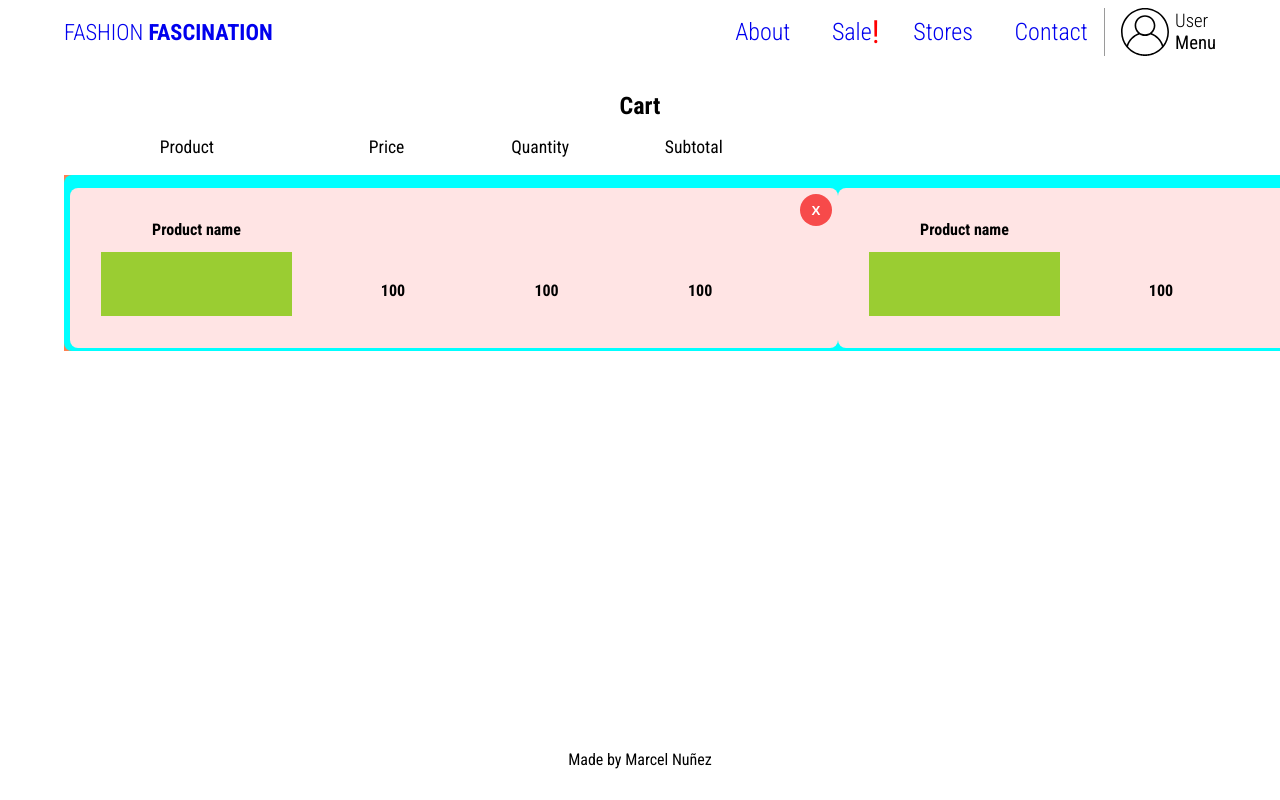
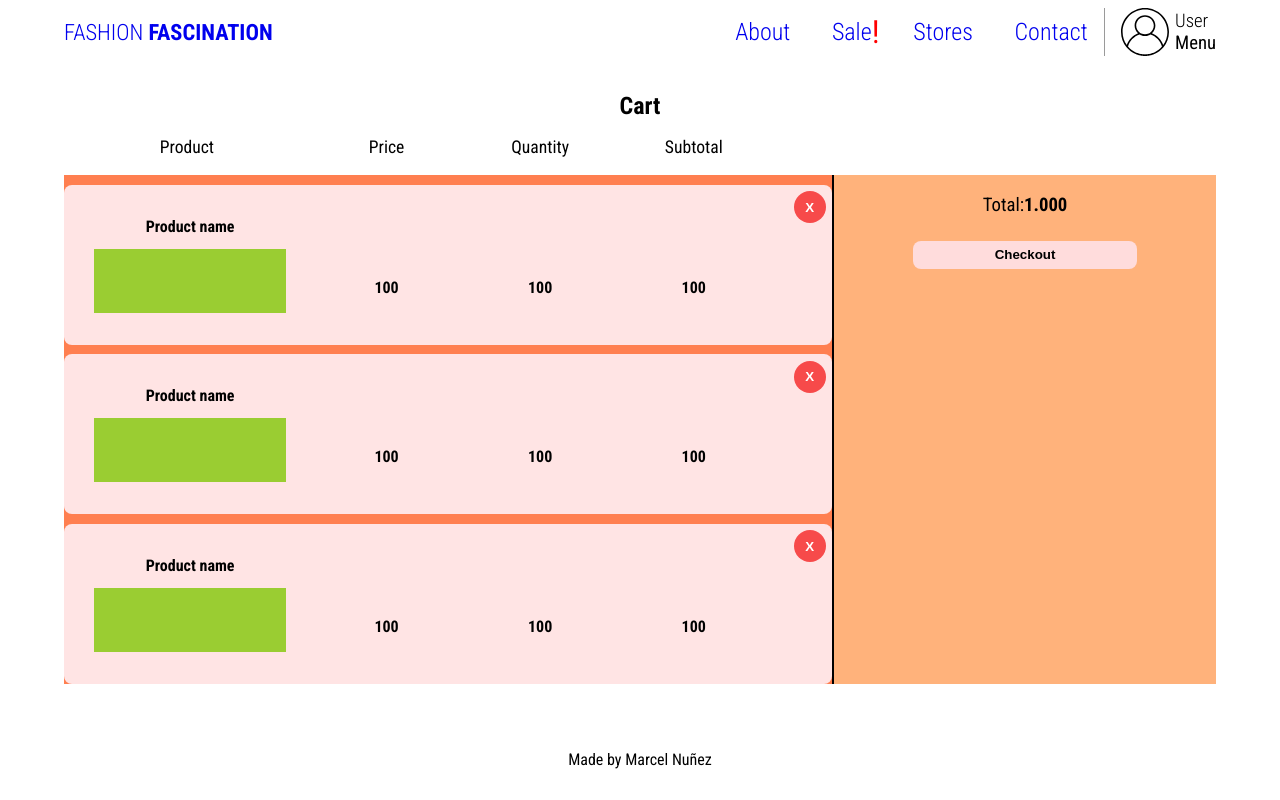
Before and after one commit to MarcelNDG/Fashion-2, a React (Create React App) app: page /shoppingCart in a window 1280 px wide. Built offline with nearby package versions, Linux system fonts and the light colour scheme.

Commit message:
Cart corrected

```diff
--- a/src/components/CartContainer.js
+++ b/src/components/CartContainer.js
@@ -5,7 +5,7 @@ const CartContainer = () => {
     return (
         <>
             <div className='cartCheckoutContainer'>
-                <div className='cartContainer'>
+                <div className='ShoppingcartContainer'>
                     <Cart />
                     <Cart />
                     <Cart />
```
